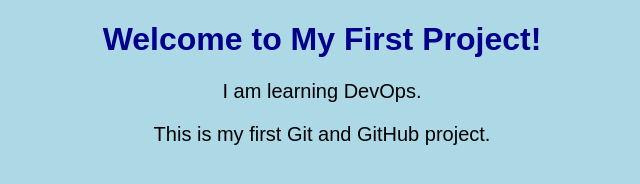
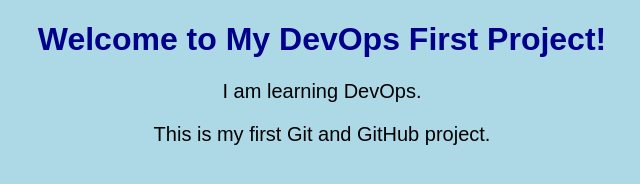
Before and after one commit to sachin0065/my-first-devops-project, a plain HTML site: page index.html in a window 1280 px wide. Shown: the whole page, without its empty margins (318-958 px from the left). Drawn offline with Linux system fonts and the light colour scheme.

Commit message:
added small changes

```diff
--- a/index.html
+++ b/index.html
@@ -7,7 +7,7 @@
 
 <body>
 
-    <h1>Welcome to My First Project!</h1>
+    <h1>Welcome to My DevOps First Project!</h1>
 
     <p>I am learning DevOps.</p>
 
```
